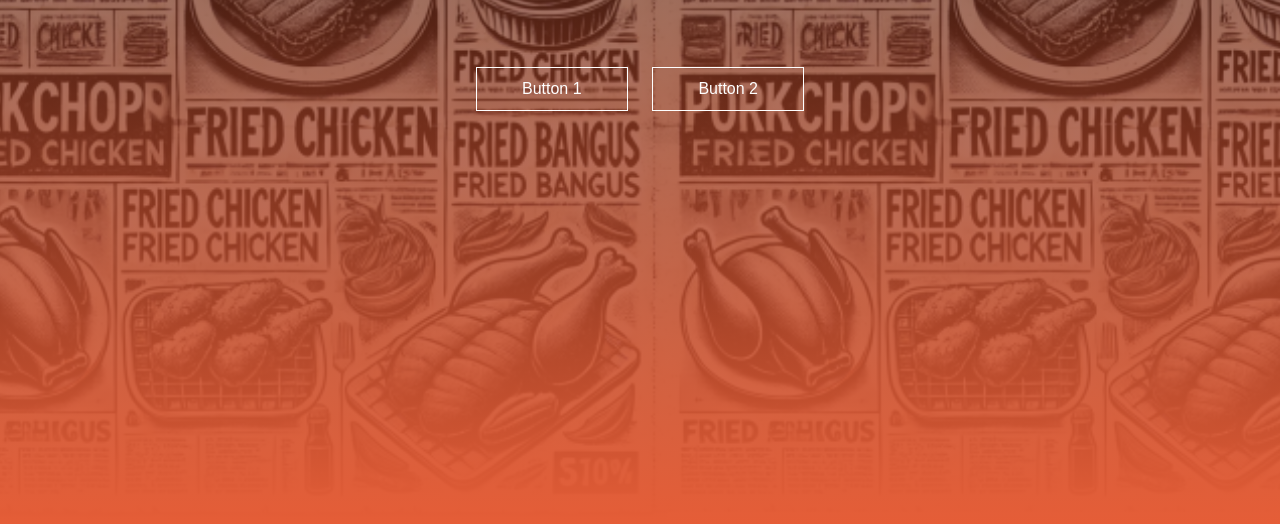
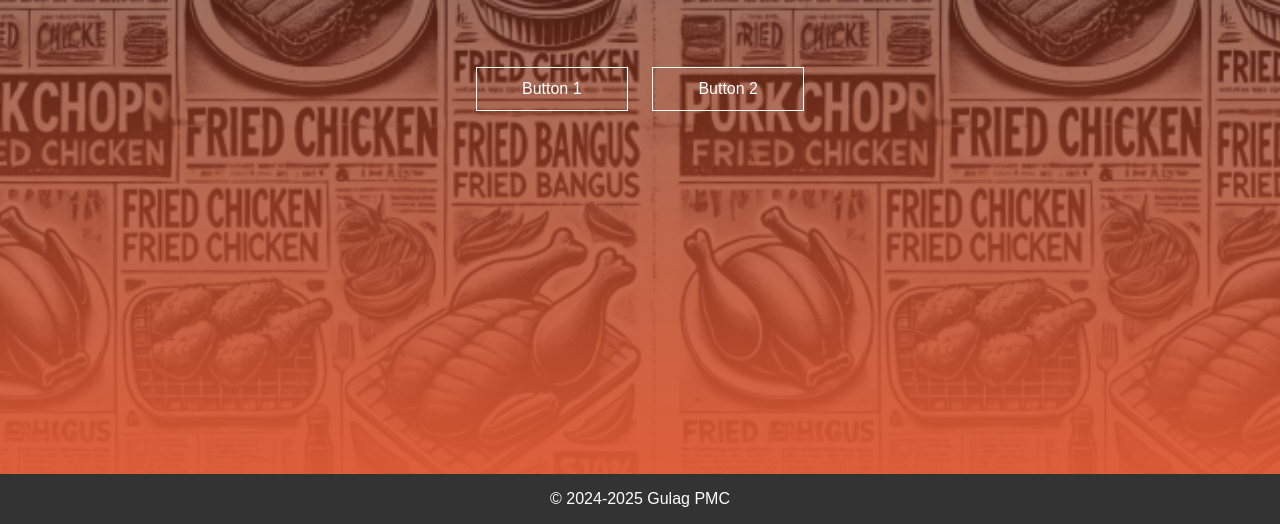
Before and after one commit to Karlyboi140/TLE-PT, a plain HTML site: page Index.html in a window 1280 px wide. Shown: the part 276-800 px from the top of the page. Drawn offline with Linux system fonts and the light colour scheme.

Commit message:
Add files via upload

```diff
--- a/Index.html
+++ b/Index.html
@@ -146,6 +146,15 @@
 </section>
 
 
+
+
+<footer>
+        <p>&copy; 2024-2025 Gulag PMC</p>
+</footer>
+
+
+
+
 <script>
 var menubtn = document.getElementById("menubtn")
 var navbar = document.getElementById("navbar")
--- a/style.css
+++ b/style.css
@@ -271,3 +271,12 @@ nav ul li a:hover::after{
 	width: 100%;
 	height: 100%;
 }
+footer {
+    background-color: #333;
+    color: #fff;
+    text-align: center;
+    padding: 1em 0;
+    position: fixed;
+    width: 100%;
+    bottom: 0;
+}
```
